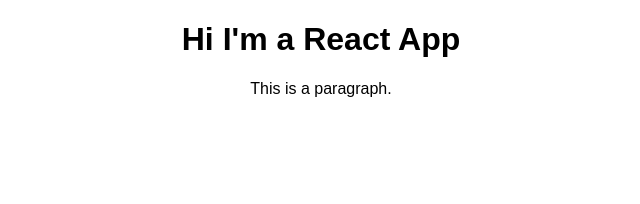
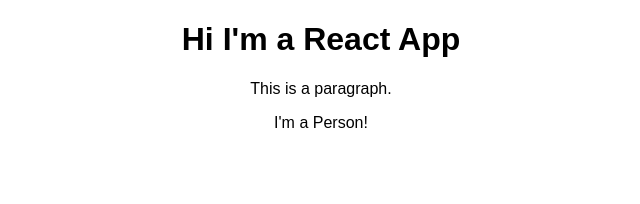
Before and after one commit to D3stros/React-Projects, a React (Create React App) app: page / in a window 1280 px wide. Shown: the top 204 px of the page, without its empty margins (319-959 px from the left). Built offline with nearby package versions, Linux system fonts and the light colour scheme.

Commit message:
Created Person component

```diff
--- a/src/App.js
+++ b/src/App.js
@@ -1,5 +1,6 @@
 import React, { Component } from 'react';
 import './App.css';
+import Person from "./Person/person";
 
 class App extends Component {
   render() {
@@ -7,6 +8,7 @@
      <div className="App">
       <h1>Hi I'm a React App</h1>
       <p>This is a paragraph.</p>
+      <Person />
      </div>
       );
     // return React.createElement("div", {className: "App"}, React.createElement("h1", null, "Does this work?"));
--- /dev/null
+++ b/src/Person/person.js
@@ -0,0 +1,7 @@
+import React from "react";
+
+const person = () => {
+    return <p>I'm a Person!</p>
+}
+
+export default person;
```
